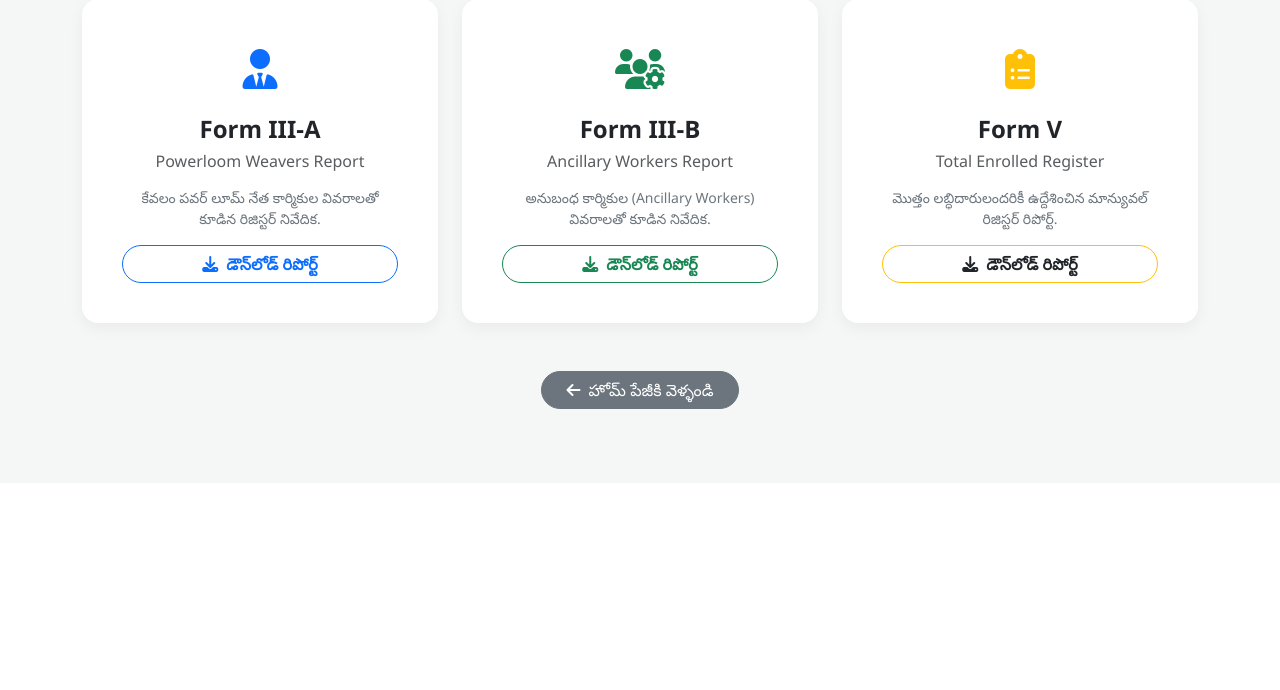
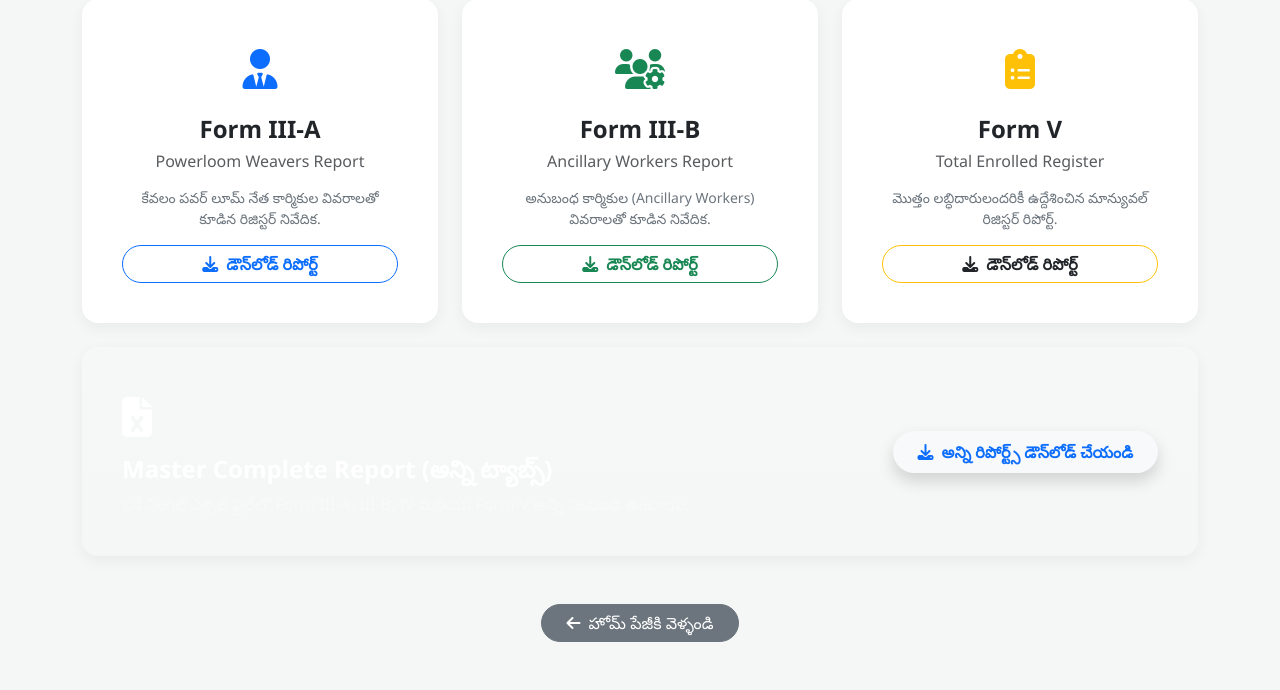
Before and after one commit to nayatejavision-alt/cf-thrift-sircilla-ts, a Flask app: page /reports-dashboard in a window 1280 px wide. Shown: the part 317-1007 px from the top of the page. Before the commit the page ends 726 px from the top, so only its background shows below. Run offline with Flask 3, Linux system fonts and the light colour scheme; some libraries are stand-ins or nearby versions.

Commit message:
Update reports_dashboard.html

```diff
--- a/templates/reports_dashboard.html
+++ b/templates/reports_dashboard.html
@@ -142,6 +142,24 @@
                 </div>
             </div>
 
+            <!-- 4. Master Report (All Tabs Combined) -->
+            <div class="col-md-12">
+                <div class="card card-custom p-4 bg-gradient text-white" style="background: linear-gradient(135deg, #4e73df, #224abe);">
+                    <div class="card-body d-md-flex justify-content-between align-items-center">
+                        <div class="text-md-start text-center mb-3 mb-md-0">
+                            <div class="icon-box text-white mb-2">
+                                <i class="fa-solid fa-file-excel"></i>
+                            </div>
+                            <h4 class="card-title fw-bold">Master Complete Report (అన్ని ట్యాబ్స్)</h4>
+                            <p class="card-text text-light mb-0">ఒకే సింగిల్ ఎక్సెల్ ఫైల్‌లో Form III-A, III-B, IV మరియు Form-V అన్నీ నింపబడి ఉంటాయి.</p>
+                        </div>
+                        <button onclick="generateReport('MASTER_ALL', this)" class="btn btn-light text-primary px-4 py-2 rounded-pill fw-bold shadow">
+                            <i class="fa-solid fa-download me-2"></i>అన్ని రిపోర్ట్స్ డౌన్‌లోడ్ చేయండి
+                        </button>
+                    </div>
+                </div>
+            </div>
+
         </div>
 
         <!-- Back to Home -->
@@ -166,8 +184,9 @@
                 apiEndpoint = '/api/generate-form-iiia';
             } else if (formType === 'FORM_III_B') {
                 apiEndpoint = '/api/generate-form-iiib';
+            } else if (formType === 'MASTER_ALL') {
+                apiEndpoint = '/api/generate-all-reports';
             }
-
             const originalHtml = btnElement.innerHTML;
             btnElement.disabled = true;
             btnElement.innerHTML = `<span class="spinner-border spinner-border-sm me-2" role="status" aria-hidden="true"></span>తయారవుతోంది...`;
```
